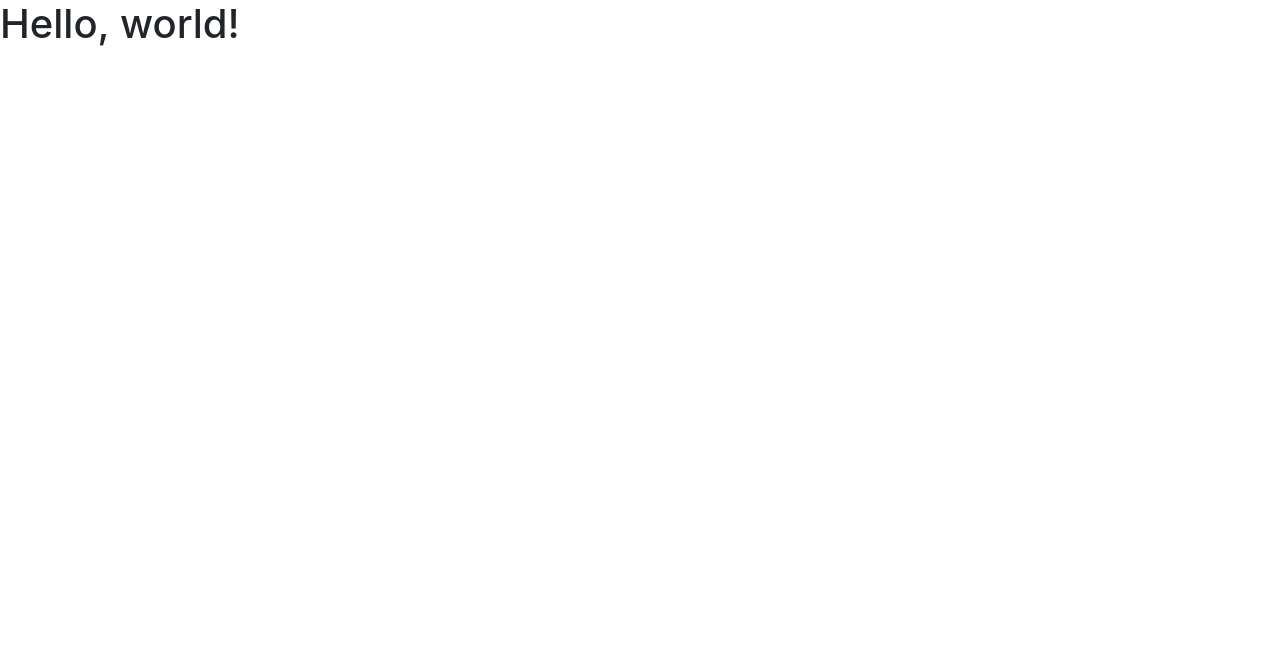
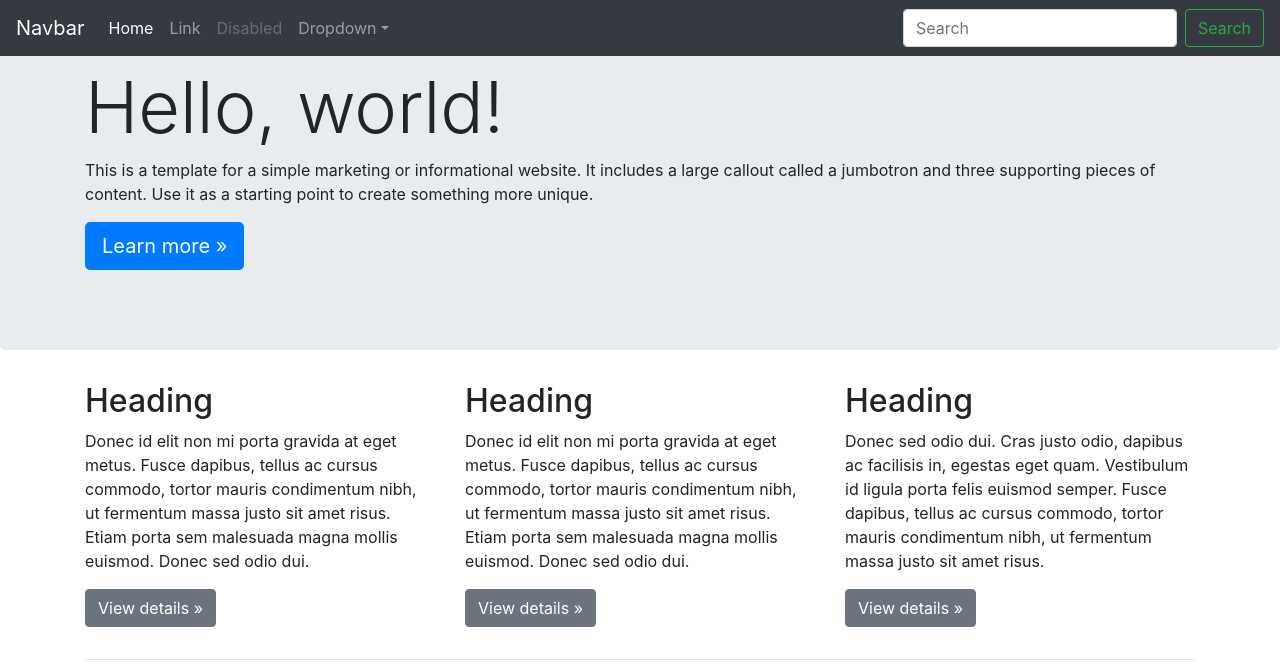
Before and after one commit to jaibun/jaibun.github.io, a plain HTML site: page index.html in a window 1280 px wide. Drawn offline with nearby package versions, Linux system fonts and the light colour scheme.

Commit message:
Update index.html

```diff
--- a/index.html
+++ b/index.html
@@ -11,7 +11,75 @@
     <title>Hello, world!</title>
   </head>
   <body>
-    <h1>Hello, world!</h1>
+  <nav class="navbar navbar-expand-md navbar-dark fixed-top bg-dark">
+  <a class="navbar-brand" href="#">Navbar</a>
+  <button class="navbar-toggler" type="button" data-toggle="collapse" data-target="#navbarsExampleDefault" aria-controls="navbarsExampleDefault" aria-expanded="false" aria-label="Toggle navigation">
+    <span class="navbar-toggler-icon"></span>
+  </button>
+
+  <div class="collapse navbar-collapse" id="navbarsExampleDefault">
+    <ul class="navbar-nav mr-auto">
+      <li class="nav-item active">
+        <a class="nav-link" href="#">Home <span class="sr-only">(current)</span></a>
+      </li>
+      <li class="nav-item">
+        <a class="nav-link" href="#">Link</a>
+      </li>
+      <li class="nav-item">
+        <a class="nav-link disabled" href="#">Disabled</a>
+      </li>
+      <li class="nav-item dropdown">
+        <a class="nav-link dropdown-toggle" href="#" id="dropdown01" data-toggle="dropdown" aria-haspopup="true" aria-expanded="false">Dropdown</a>
+        <div class="dropdown-menu" aria-labelledby="dropdown01">
+          <a class="dropdown-item" href="#">Action</a>
+          <a class="dropdown-item" href="#">Another action</a>
+          <a class="dropdown-item" href="#">Something else here</a>
+        </div>
+      </li>
+    </ul>
+    <form class="form-inline my-2 my-lg-0">
+      <input class="form-control mr-sm-2" type="text" placeholder="Search" aria-label="Search">
+      <button class="btn btn-outline-success my-2 my-sm-0" type="submit">Search</button>
+    </form>
+  </div>
+</nav>
+
+<main role="main">
+
+  <!-- Main jumbotron for a primary marketing message or call to action -->
+  <div class="jumbotron">
+    <div class="container">
+      <h1 class="display-3">Hello, world!</h1>
+      <p>This is a template for a simple marketing or informational website. It includes a large callout called a jumbotron and three supporting pieces of content. Use it as a starting point to create something more unique.</p>
+      <p><a class="btn btn-primary btn-lg" href="#" role="button">Learn more &raquo;</a></p>
+    </div>
+  </div>
+
+  <div class="container">
+    <!-- Example row of columns -->
+    <div class="row">
+      <div class="col-md-4">
+        <h2>Heading</h2>
+        <p>Donec id elit non mi porta gravida at eget metus. Fusce dapibus, tellus ac cursus commodo, tortor mauris condimentum nibh, ut fermentum massa justo sit amet risus. Etiam porta sem malesuada magna mollis euismod. Donec sed odio dui. </p>
+        <p><a class="btn btn-secondary" href="#" role="button">View details &raquo;</a></p>
+      </div>
+      <div class="col-md-4">
+        <h2>Heading</h2>
+        <p>Donec id elit non mi porta gravida at eget metus. Fusce dapibus, tellus ac cursus commodo, tortor mauris condimentum nibh, ut fermentum massa justo sit amet risus. Etiam porta sem malesuada magna mollis euismod. Donec sed odio dui. </p>
+        <p><a class="btn btn-secondary" href="#" role="button">View details &raquo;</a></p>
+      </div>
+      <div class="col-md-4">
+        <h2>Heading</h2>
+        <p>Donec sed odio dui. Cras justo odio, dapibus ac facilisis in, egestas eget quam. Vestibulum id ligula porta felis euismod semper. Fusce dapibus, tellus ac cursus commodo, tortor mauris condimentum nibh, ut fermentum massa justo sit amet risus.</p>
+        <p><a class="btn btn-secondary" href="#" role="button">View details &raquo;</a></p>
+      </div>
+    </div>
+
+    <hr>
+
+  </div> <!-- /container -->
+
+</main>
 
     <!-- Optional JavaScript -->
     <!-- jQuery first, then Popper.js, then Bootstrap JS -->
```
